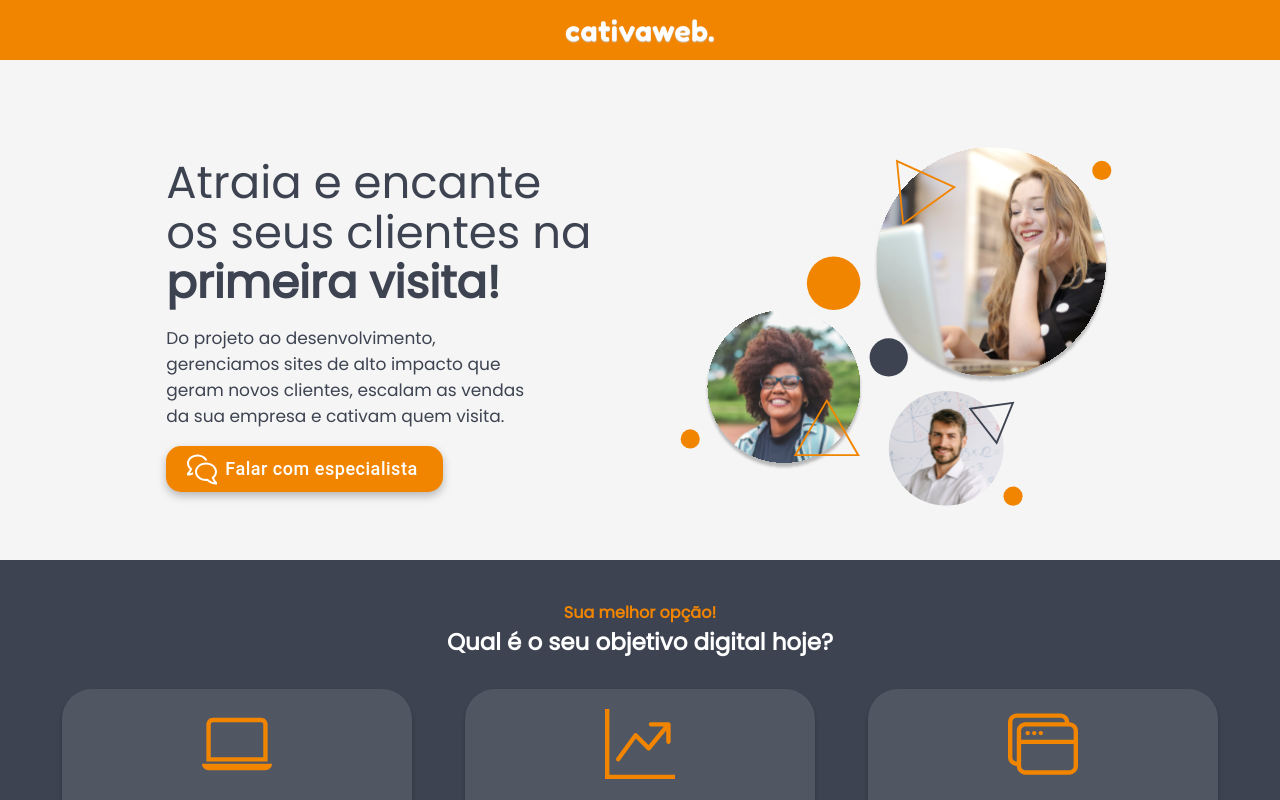
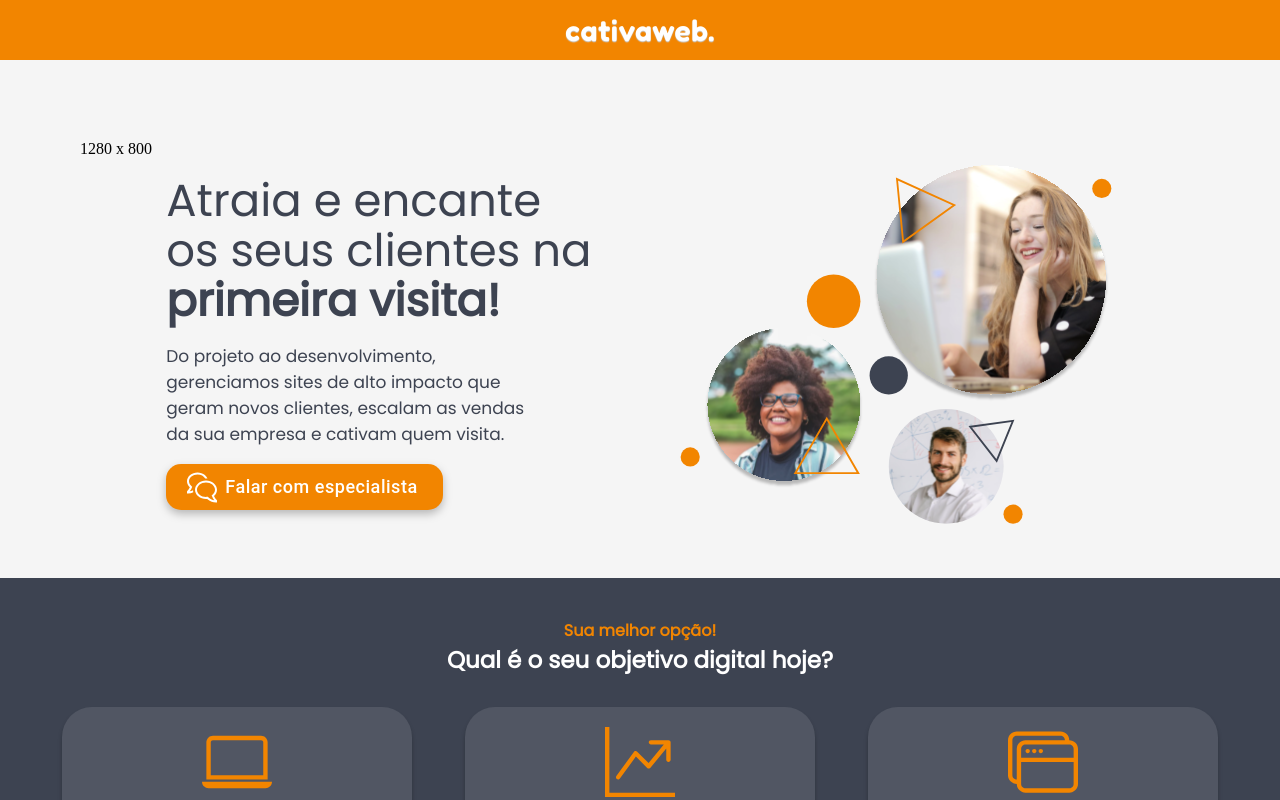
Before and after one commit to luanfreire25/cativa-web, a Next.js app: page / in a window 1280 px wide. Shown: the top 800 px of the page. Built offline with nearby package versions, Linux system fonts and the light colour scheme.

Commit message:
acerto da fonte dos botões de WorkSans para Poppins e foi desenvolvido um hook que retorna a largura e altura do dispositivo o usuário está acessando o site.

```diff
--- a/src/components/styles_components/Button.module.css
+++ b/src/components/styles_components/Button.module.css
@@ -1,11 +1,12 @@
 @font-face {
-    font-family: 'Work Sans';
-    src: url('../../fonts/Work_Sans/static/WorkSans-Medium.ttf') format('truetype');
+    font-family: 'Poppins';
+    src: url('../../fonts/Poppins/Poppins-Regular.ttf') format('truetype');
     font-weight: normal;
     font-style: normal;
 }
+
 .BtnFalarCEsp{
-    font-family: 'Work Sans', sans-serif;
+    font-family: 'Poppins', sans-serif;
     font-weight: 600;
     text-transform: none;
     border: none;
--- /dev/null
+++ b/src/hooks/useSizeScreen.js
@@ -0,0 +1,33 @@
+import { useState, useEffect } from "react";
+
+const useSizeScreen = () => {
+  const initialState = {
+    width: window.screen.width,
+    height: window.screen.height,
+  };
+
+  const [size, setSize] = useState(initialState);
+
+  const changeSize = () => {
+    const width =
+      window.innerWidth ||
+      document.documentElement.clientWidth ||
+      document.body.clientWidth;
+
+    const height =
+      window.innerHeight ||
+      document.documentElement.clientHeight ||
+      document.body.clientHeight;
+
+    setSize({ width, height });
+  };
+
+  useEffect(() => {
+    changeSize();
+    window.addEventListener("resize", changeSize);
+  }, []);
+
+  return size;
+};
+
+export default useSizeScreen;
--- a/src/pages/index.js
+++ b/src/pages/index.js
@@ -7,8 +7,12 @@ import IntegrantesSection from "@/components/sections/principal_website/Integran
 import FAQSection from "@/components/sections/principal_website/FAQ";
 import DuvidasSection from "@/components/sections/principal_website/Duvidas";
 import RodapeSection from "@/components/sections/principal_website/Rodape";
+import useSizeScreen from "@/hooks/useSizeScreen"
 
 const Home = () => {
+
+  const {width, height} = useSizeScreen()
+
   return (
     <>
       <Head>
@@ -21,6 +25,7 @@ const Home = () => {
         <>
           <Navbar />
           <div style={{ margin: "80px 80px 30px 80px" }}>
+            {width} x {height}
             <HomeSection />
           </div>
           <ServicosSection />
```
Also changed, not shown: jsconfig.json (line endings or trailing spaces).
